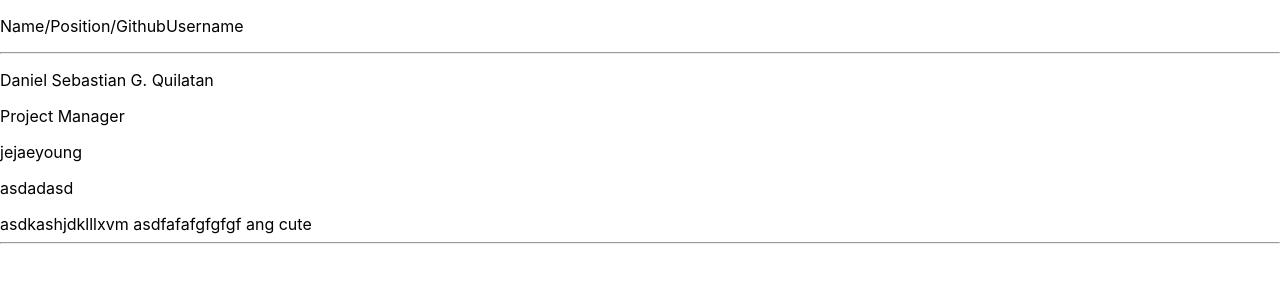
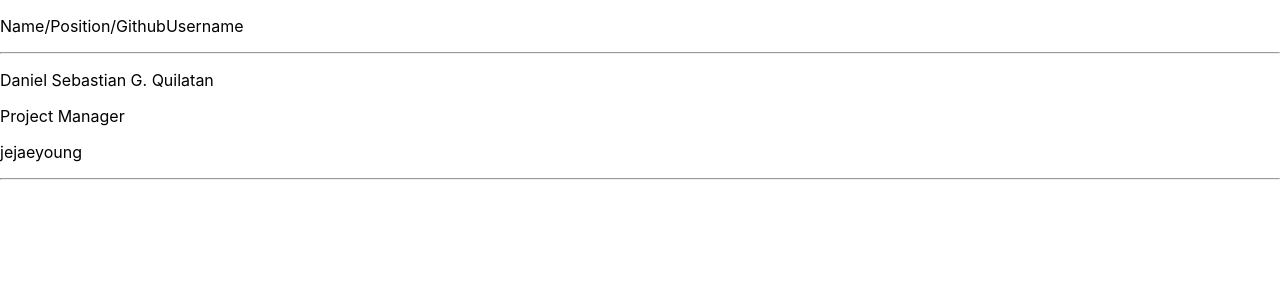
Before and after one commit to jejaeyoung/medical-appointment, a React (Create React App) app: page / in a window 1280 px wide. Shown: the top 300 px of the page. Built offline with nearby package versions, Linux system fonts and the light colour scheme.

Commit message:
Last Change

```diff
--- a/src/App.js
+++ b/src/App.js
@@ -9,9 +9,7 @@ function App() {
       <p>Daniel Sebastian G. Quilatan</p>
       <p>Project Manager</p>
       <p>jejaeyoung</p>
-      <p>asdadasd</p>
-      asdkashjdklllxvm
-      asdfafafgfgfgf ang cute
+
       <hr/>
 
     </>
```
